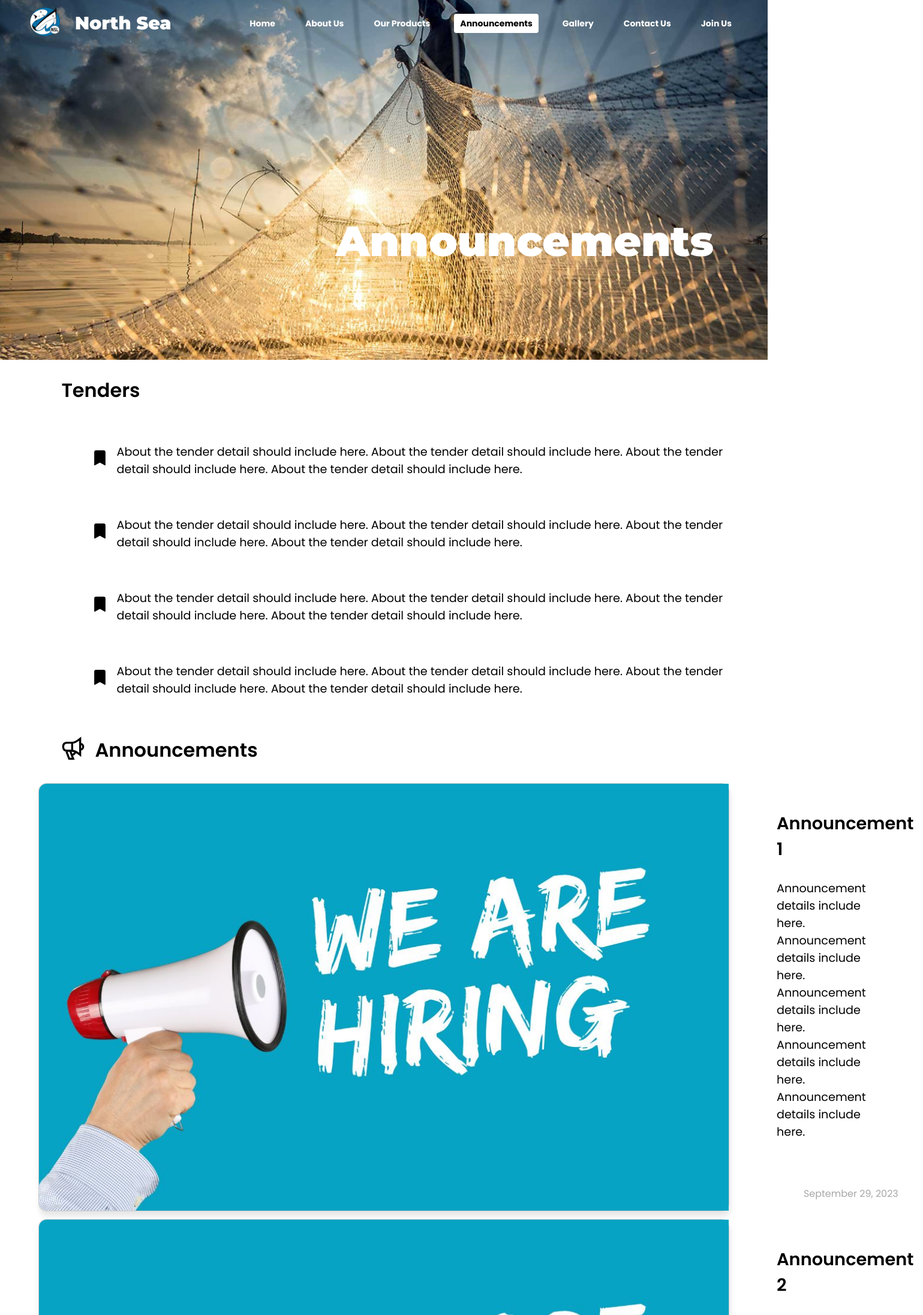
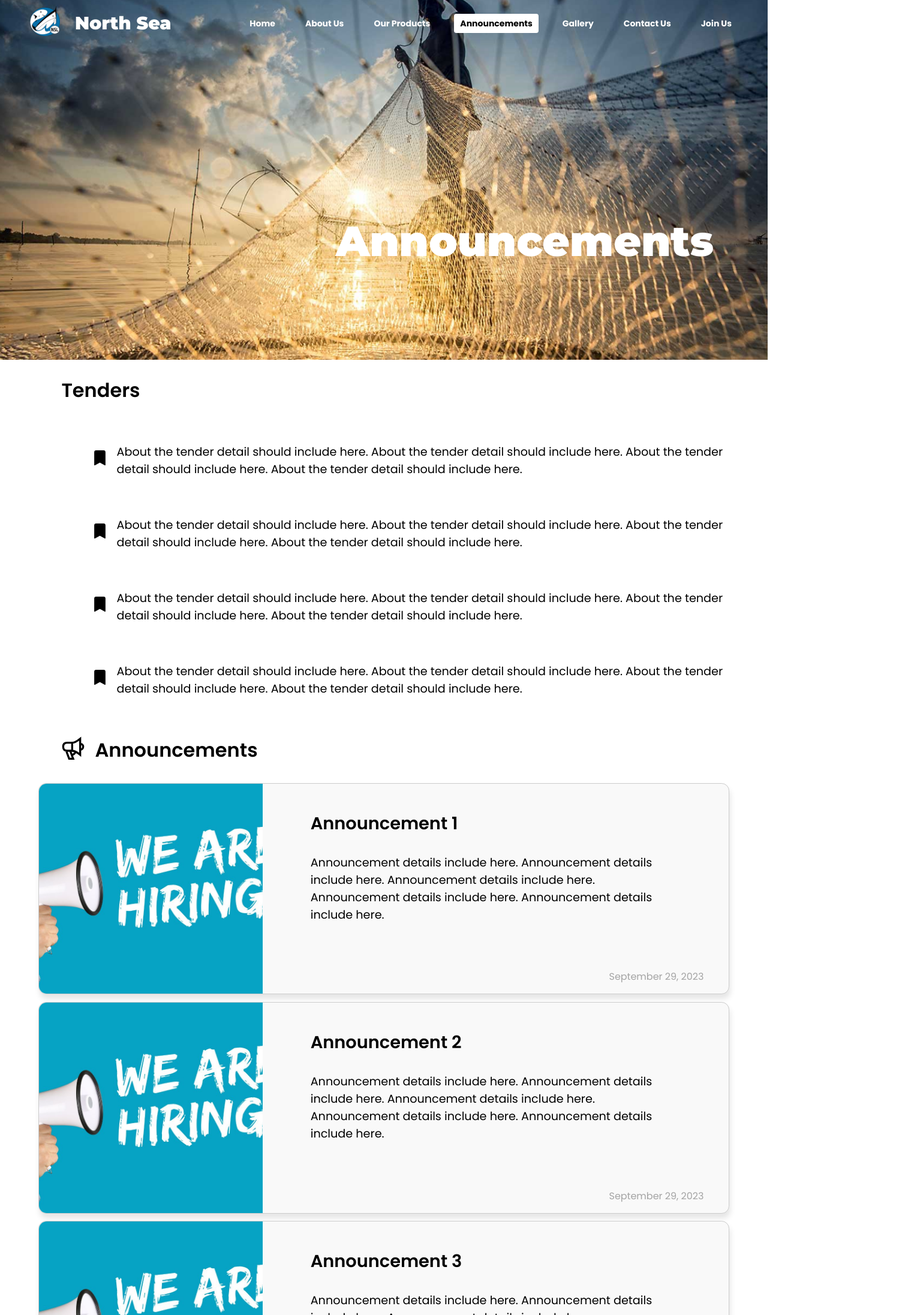
Before and after one commit to Bandaranayake97/NorthSea_Website, a React (Create React App) app in the folder frontend/: page /announcements in a window 1280 px wide. Shown: the top 2193 px of the page at 60% size, 1539 px wide, since content can reach past the window. Built offline with nearby package versions, Linux system fonts and the light colour scheme; a web font is replaced by a local one.

Commit message:
Announcement change

```diff
--- a/frontend/src/pages/user/Announcements.css
+++ b/frontend/src/pages/user/Announcements.css
@@ -2,7 +2,6 @@
   color: white;
 }
 
-/*
 .noTenders {
   color: black;
   font-family: "Poppins", sans-serif;
@@ -11,7 +10,7 @@
   text-align: center;
   margin: 15vw 0vw;
 }
-*/
+
 
 .section-title {
   color: black;
@@ -58,10 +57,11 @@
 .announcement-container {
   flex: 2;
   margin-bottom: 5vw;
+  height: inherit;
 }
 
 @media (max-width: 768px) {
-  /* */
+
 }
 
 .announcement-card {
@@ -75,8 +75,8 @@
 
 .announcement-image {
   flex: 1;
-  width: 100%;
-  height: auto;
+  width: 5vw;
+  height: inherit;
   object-fit: cover;
   border-radius: 1vw 0vw 0vw 1vw;
   background-repeat: no-repeat;
```
